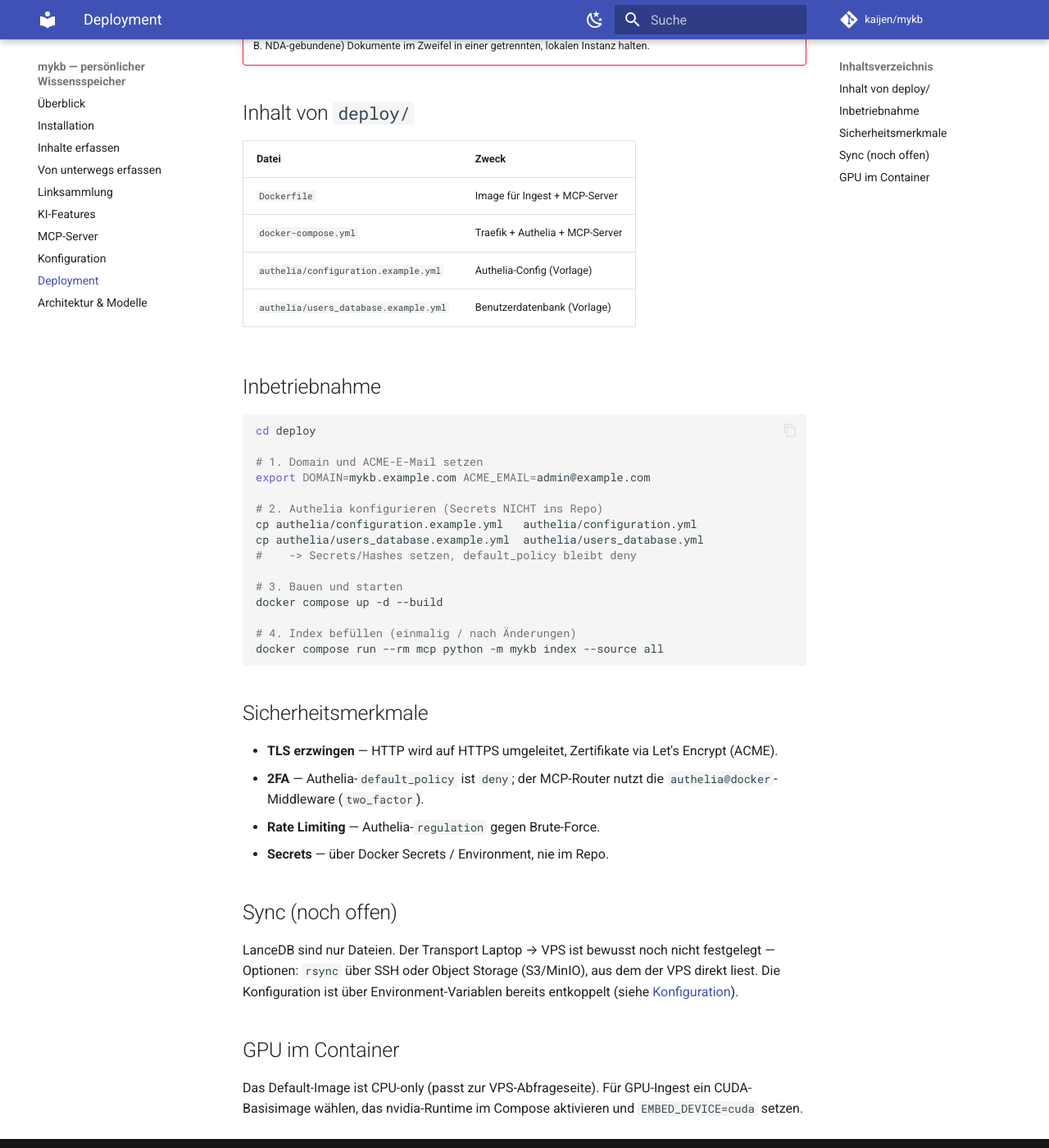
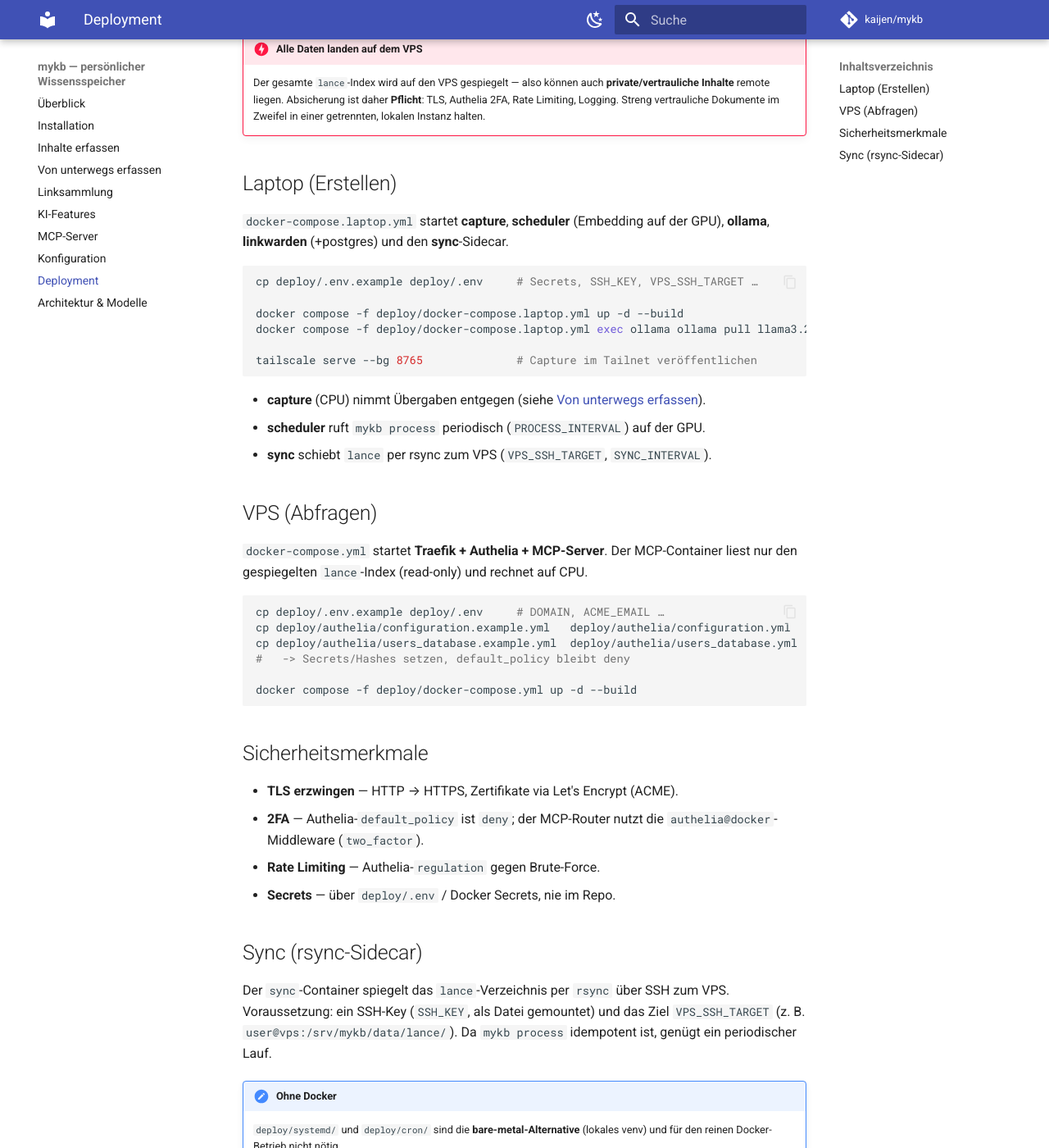
Before and after one commit to kaijen/mykb, an MkDocs documentation site: the page built from docs/deployment.md, in a window 1280 px wide and 1400 px high, scrolled down 497 px. Shown: the whole window at 82% size. Built offline with MkDocs 1.6.1 and Material for MkDocs 9.7.7, drawn with Linux system fonts in a browser that asks for light colours; comment, search, counter and statistics services are not loaded; the version menu is left out; some of the changed text lies outside the part shown.

Commit message:
Docker-first für beide Maschinen (Laptop GPU + VPS)
Ziel: am Host nur Docker (Laptop zusätzlich NVIDIA Container Toolkit), kein
lokales venv mehr nötig.

- deploy/Dockerfile.cuda: CUDA-Image (Laptop) für capture + scheduler
- deploy/Dockerfile: VPS-Image auf CPU-Torch verschlankt
- deploy/docker-compose.laptop.yml: capture (CPU), scheduler (GPU,
  'mykb process' in Schleife — idempotent, ersetzt systemd-Nachholen),
  ollama, linkwarden + postgres, rsync-Sidecar (lance -> VPS)
- deploy/docker-compose.yml (VPS): mcp liest nur noch lance read-only + Cache,
  EMBED_DEVICE=cpu
- deploy/.env.example: Compose-Variablen (Intervalle, Secrets, SSH_KEY,
  VPS_SSH_TARGET, DOMAIN ...)
- deploy/README.md + docs/deployment.md: Zwei-Maschinen-Docker-Workflow,
  Mermaid der Container-Topologie; systemd/cron als bare-metal-Alternative
- CLAUDE.md: Sync-Entscheidung (rsync-Sidecar) festgehalten
- .gitignore: Deploy-Laufzeitartefakte

Verifiziert: beide Compose-Dateien per YAML geparst (Services + GPU-Reservierung
am scheduler, mcp nur lance:ro), mkdocs build --strict.

Hinweis: nicht gegen einen echten Docker/GPU-Host getestet (hier keine
Docker-Runtime); Images/GPU-Passthrough vor Produktivbetrieb prüfen.

Co-Authored-By: Claude Opus 4.8 <noreply@anthropic.com>
Claude-Session: https://claude.ai/code/session_01Qke9Czy7tbTpEwfBnm9KaA

````diff
--- a/docs/deployment.md
+++ b/docs/deployment.md
@@ -1,81 +1,84 @@
 # Deployment
 
-mykb trennt bewusst zwei Seiten: **Erstellen** (Laptop, GPU) und **Abfragen**
-(VPS, CPU). Beide nutzen denselben asymmetrischen Embedder.
+mykb läuft **Docker-first** auf zwei Maschinen — am Host ist nur Docker nötig
+(am Laptop zusätzlich das **NVIDIA Container Toolkit** für die GPU). Bewusste
+Trennung: **Erstellen** (Laptop, GPU) und **Abfragen** (VPS, CPU).
 
 ```mermaid
 flowchart LR
-    subgraph Laptop [Erstellen · Laptop · GPU]
-        ING[index / web / links]
-        EMB[Qwen3-Embedding FP16]
-        ENR[Ollama-Anreicherung]
-        ING --> EMB
-        ENR -.-> ING
+    subgraph Laptop [Laptop · docker-compose.laptop.yml]
+        CAP[capture] --> DOCS[(documents/notes)]
+        CAP --> LWC[linkwarden]
+        SCH[scheduler · GPU<br/>mykb process] --> LNC[(lance)]
+        DOCS --> SCH
+        LWC -->|links sync| SCH
+        OLL[ollama] -.Anreicherung.-> SCH
+        LNC --> SY[sync · rsync]
     end
-    DB[(LanceDB<br/>documents · links)]
-    EMB --> DB
-    DB ==>|Sync: rsync / S3<br/>noch offen| DBV[(LanceDB-Kopie)]
-    subgraph VPS [Abfragen · VPS · CPU]
-        TR[Traefik TLS] --> AU[Authelia 2FA] --> SRV[MCP-Server]
-        DBV --> SRV
+    SY ==>|rsync/SSH| LNV[(lance-Kopie)]
+    subgraph VPS [VPS · docker-compose.yml]
+        TR[traefik TLS] --> AU[authelia 2FA] --> MCP[mcp]
+        LNV --> MCP
     end
+    PH[Handy/Rechner] -->|Tailscale| CAP
     CL[Claude] <-->|SSE| TR
 ```
 
 !!! danger "Alle Daten landen auf dem VPS"
-    Entscheidung: der gesamte Speicher wird synchronisiert — also können auch
-    **private/vertrauliche Inhalte** remote liegen. Die Absicherung ist daher
-    **Pflicht**: TLS erzwingen, Authelia 2FA, Rate Limiting, Logging. Streng
-    vertrauliche (z. B. NDA-gebundene) Dokumente im Zweifel in einer getrennten,
-    lokalen Instanz halten.
+    Der gesamte `lance`-Index wird auf den VPS gespiegelt — also können auch
+    **private/vertrauliche Inhalte** remote liegen. Absicherung ist daher
+    **Pflicht**: TLS, Authelia 2FA, Rate Limiting, Logging. Streng vertrauliche
+    Dokumente im Zweifel in einer getrennten, lokalen Instanz halten.
 
-## Inhalt von `deploy/`
+## Laptop (Erstellen)
 
-| Datei | Zweck |
-|---|---|
-| `Dockerfile` | Image für Ingest + MCP-Server |
-| `docker-compose.yml` | Traefik + Authelia + MCP-Server |
-| `authelia/configuration.example.yml` | Authelia-Config (Vorlage) |
-| `authelia/users_database.example.yml` | Benutzerdatenbank (Vorlage) |
-
-## Inbetriebnahme
+`docker-compose.laptop.yml` startet **capture**, **scheduler** (Embedding auf
+der GPU), **ollama**, **linkwarden** (+postgres) und den **sync**-Sidecar.
 
 ```bash
-cd deploy
+cp deploy/.env.example deploy/.env     # Secrets, SSH_KEY, VPS_SSH_TARGET …
 
-# 1. Domain und ACME-E-Mail setzen
-export DOMAIN=mykb.example.com ACME_EMAIL=admin@example.com
+docker compose -f deploy/docker-compose.laptop.yml up -d --build
+docker compose -f deploy/docker-compose.laptop.yml exec ollama ollama pull llama3.2
 
-# 2. Authelia konfigurieren (Secrets NICHT ins Repo)
-cp authelia/configuration.example.yml   authelia/configuration.yml
-cp authelia/users_database.example.yml  authelia/users_database.yml
-#    -> Secrets/Hashes setzen, default_policy bleibt deny
+tailscale serve --bg 8765              # Capture im Tailnet veröffentlichen
+```
 
-# 3. Bauen und starten
-docker compose up -d --build
+- **capture** (CPU) nimmt Übergaben entgegen (siehe
+  [Von unterwegs erfassen](capture.md)).
+- **scheduler** ruft `mykb process` periodisch (`PROCESS_INTERVAL`) auf der GPU.
+- **sync** schiebt `lance` per rsync zum VPS (`VPS_SSH_TARGET`, `SYNC_INTERVAL`).
 
-# 4. Index befüllen (einmalig / nach Änderungen)
-docker compose run --rm mcp python -m mykb index --source all
+## VPS (Abfragen)
+
+`docker-compose.yml` startet **Traefik + Authelia + MCP-Server**. Der
+MCP-Container liest nur den gespiegelten `lance`-Index (read-only) und rechnet
+auf CPU.
+
+```bash
+cp deploy/.env.example deploy/.env     # DOMAIN, ACME_EMAIL …
+cp deploy/authelia/configuration.example.yml   deploy/authelia/configuration.yml
+cp deploy/authelia/users_database.example.yml  deploy/authelia/users_database.yml
+#   -> Secrets/Hashes setzen, default_policy bleibt deny
+
+docker compose -f deploy/docker-compose.yml up -d --build
 ```
 
 ## Sicherheitsmerkmale
 
-- **TLS erzwingen** — HTTP wird auf HTTPS umgeleitet, Zertifikate via
-  Let's Encrypt (ACME).
+- **TLS erzwingen** — HTTP → HTTPS, Zertifikate via Let's Encrypt (ACME).
 - **2FA** — Authelia-`default_policy` ist `deny`; der MCP-Router nutzt die
   `authelia@docker`-Middleware (`two_factor`).
 - **Rate Limiting** — Authelia-`regulation` gegen Brute-Force.
-- **Secrets** — über Docker Secrets / Environment, nie im Repo.
+- **Secrets** — über `deploy/.env` / Docker Secrets, nie im Repo.
 
-## Sync (noch offen)
+## Sync (rsync-Sidecar)
 
-LanceDB sind nur Dateien. Der Transport Laptop → VPS ist bewusst noch nicht
-festgelegt — Optionen: `rsync` über SSH oder Object Storage (S3/MinIO), aus dem
-der VPS direkt liest. Die Konfiguration ist über Environment-Variablen bereits
-entkoppelt (siehe [Konfiguration](konfiguration.md)).
+Der `sync`-Container spiegelt das `lance`-Verzeichnis per `rsync` über SSH zum
+VPS. Voraussetzung: ein SSH-Key (`SSH_KEY`, als Datei gemountet) und das Ziel
+`VPS_SSH_TARGET` (z. B. `user@vps:/srv/mykb/data/lance/`). Da `mykb process`
+idempotent ist, genügt ein periodischer Lauf.
 
-## GPU im Container
-
-Das Default-Image ist CPU-only (passt zur VPS-Abfrageseite). Für GPU-Ingest ein
-CUDA-Basisimage wählen, das nvidia-Runtime im Compose aktivieren und
-`EMBED_DEVICE=cuda` setzen.
+!!! note "Ohne Docker"
+    `deploy/systemd/` und `deploy/cron/` sind die **bare-metal-Alternative**
+    (lokales venv) und für den reinen Docker-Betrieb nicht nötig.
````
Also changed, not shown: CLAUDE.md (+9 -5 lines), deploy/README.md (+72 -29 lines), 6 other files.
